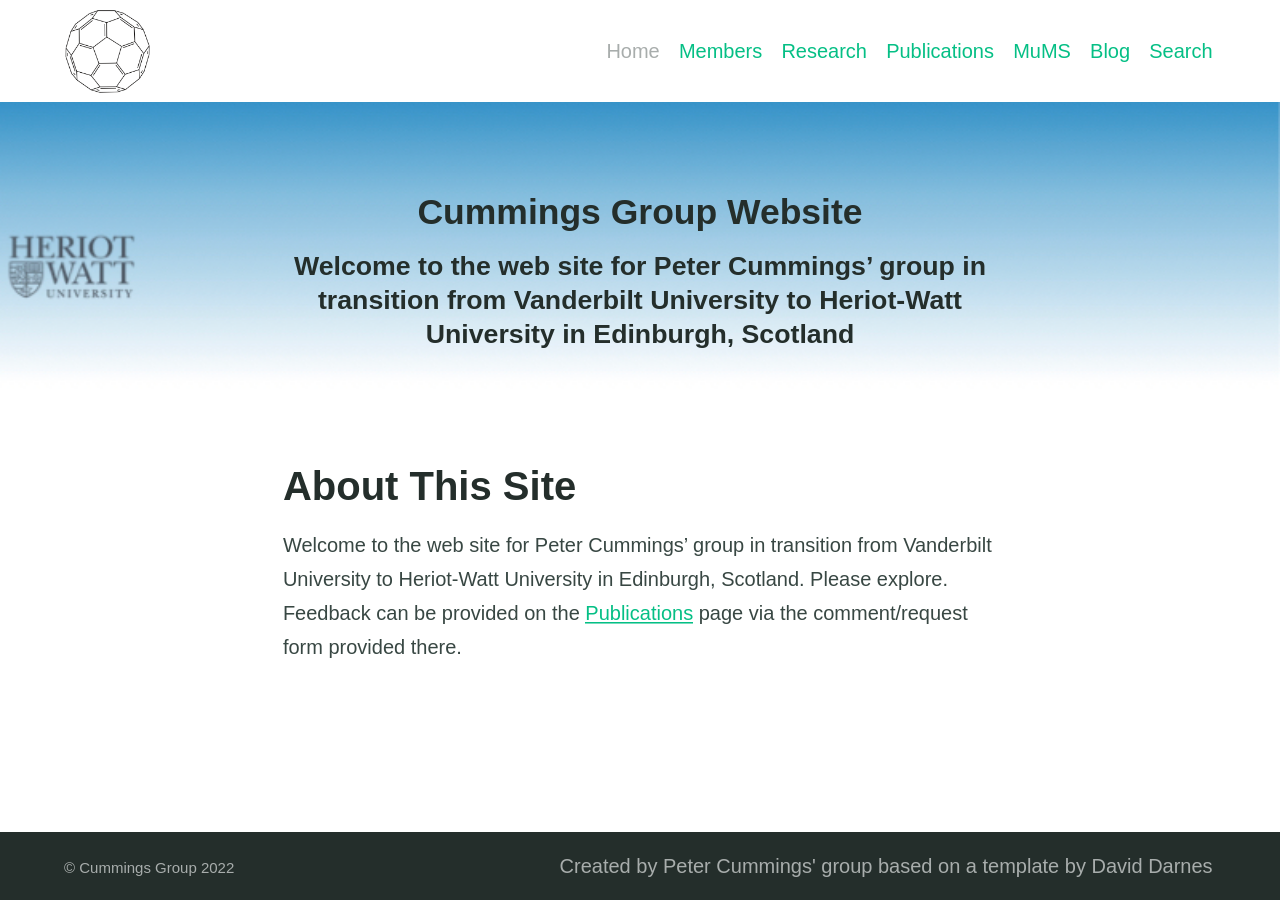
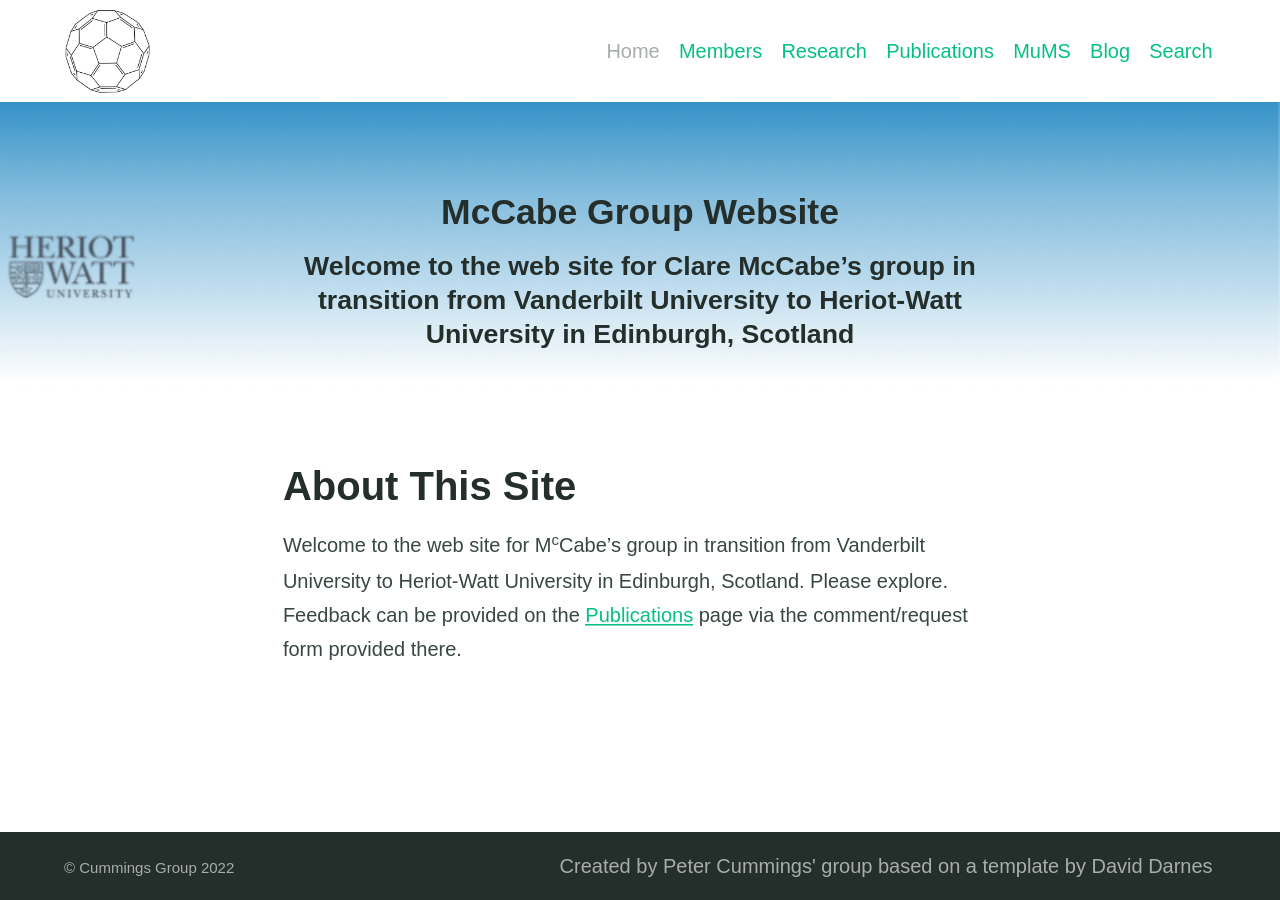
Before and after one commit to ch922455/ch922455.github.io, a Jekyll site: the page built from index.md, in a window 1280 px wide. Built offline with Jekyll 4.4.1, drawn with Linux system fonts in a browser that asks for light colours.

Commit message:
Update index.md

```diff
--- a/index.md
+++ b/index.md
@@ -1,10 +1,10 @@
 ---
 title: About This Site
 feature_text: |
-  ## Cummings Group Website
-  #### Welcome to the web site for Peter Cummings' group in transition from Vanderbilt University to Heriot-Watt University in Edinburgh, Scotland
+  ## McCabe Group Website
+  #### Welcome to the web site for Clare McCabe's group in transition from Vanderbilt University to Heriot-Watt University in Edinburgh, Scotland
 feature_image: "/assets/default_image.png"
-excerpt: "Welcome to the web site for Peter Cummings' group at Heriot-Watt University"
+excerpt: "Welcome to the web site for Clare McCabe's group  group at Heriot-Watt University"
 ---
 
-Welcome to the web site for Peter Cummings' group in transition from Vanderbilt University to Heriot-Watt University in Edinburgh, Scotland. Please explore. Feedback can be provided on the [Publications](https://petercummings.org/publications "Publications") page via the comment/request form provided there.
+Welcome to the web site for M<sup STYLE="font-size:75%">c</sup>Cabe's group in transition from Vanderbilt University to Heriot-Watt University in Edinburgh, Scotland. Please explore. Feedback can be provided on the [Publications](https://claremccabe/publications "Publications") page via the comment/request form provided there.
```
